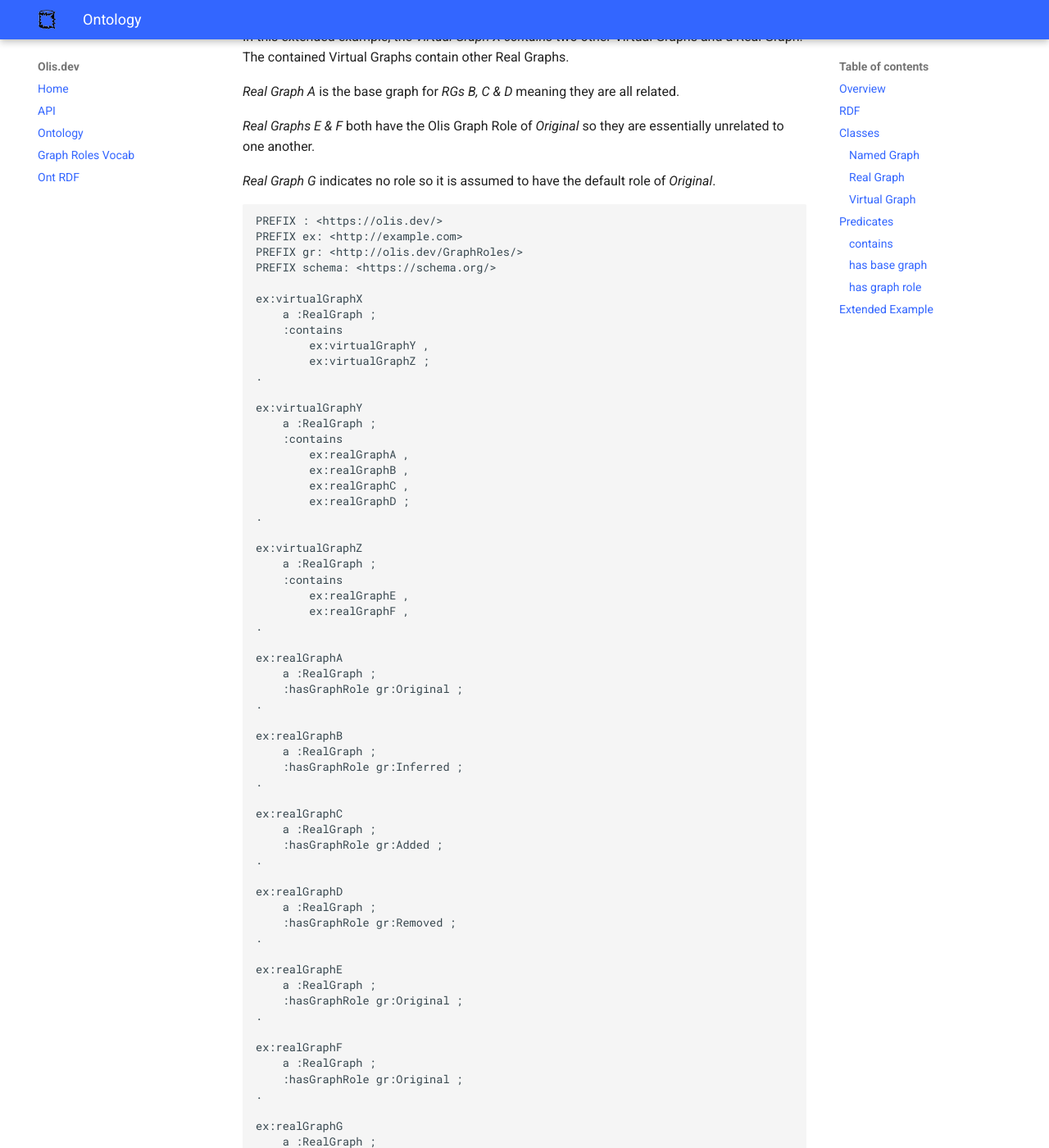
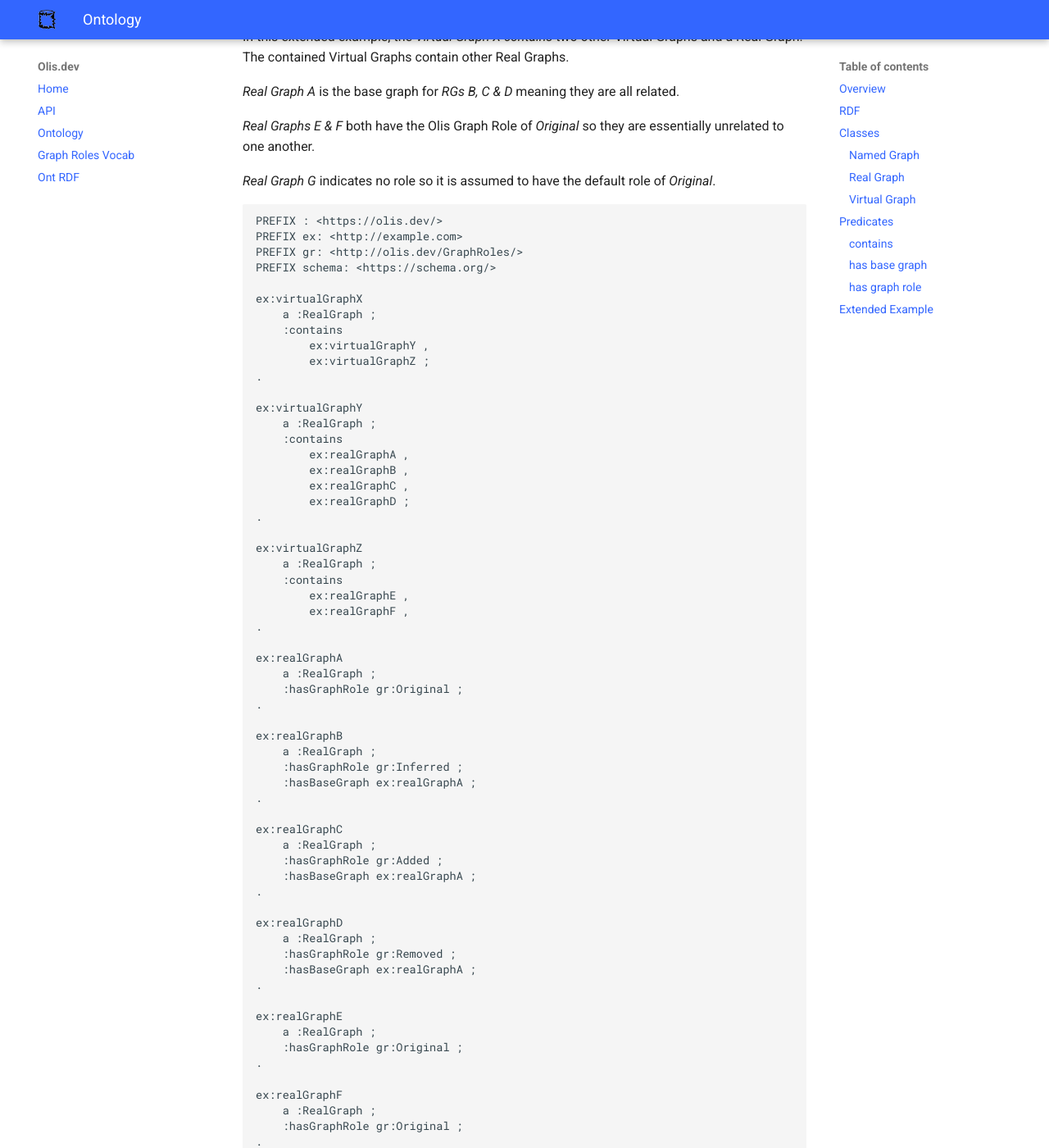
Before and after one commit to Kurrawong/olis.dev, an MkDocs documentation site: the page built from docs/ont.md, in a window 1280 px wide and 1400 px high, scrolled down 2797 px. Shown: the whole window at 82% size. Built offline with MkDocs 1.6.1 and Material for MkDocs 9.7.7, drawn with Linux system fonts in a browser that asks for light colours; some of the changed text lies outside the part shown.

Commit message:
fix Extended Example code; add .idea/ to .gitignore

```diff
--- a/docs/ont.md
+++ b/docs/ont.md
@@ -132,16 +132,19 @@ ex:realGraphA
 ex:realGraphB
     a :RealGraph ;
     :hasGraphRole gr:Inferred ;
+    :hasBaseGraph ex:realGraphA ;
 .
 
 ex:realGraphC
     a :RealGraph ;
     :hasGraphRole gr:Added ;
+    :hasBaseGraph ex:realGraphA ;
 .
 
 ex:realGraphD
     a :RealGraph ;
     :hasGraphRole gr:Removed ;
+    :hasBaseGraph ex:realGraphA ;
 .
 
 ex:realGraphE
```
Also changed, not shown: 1 other file.
